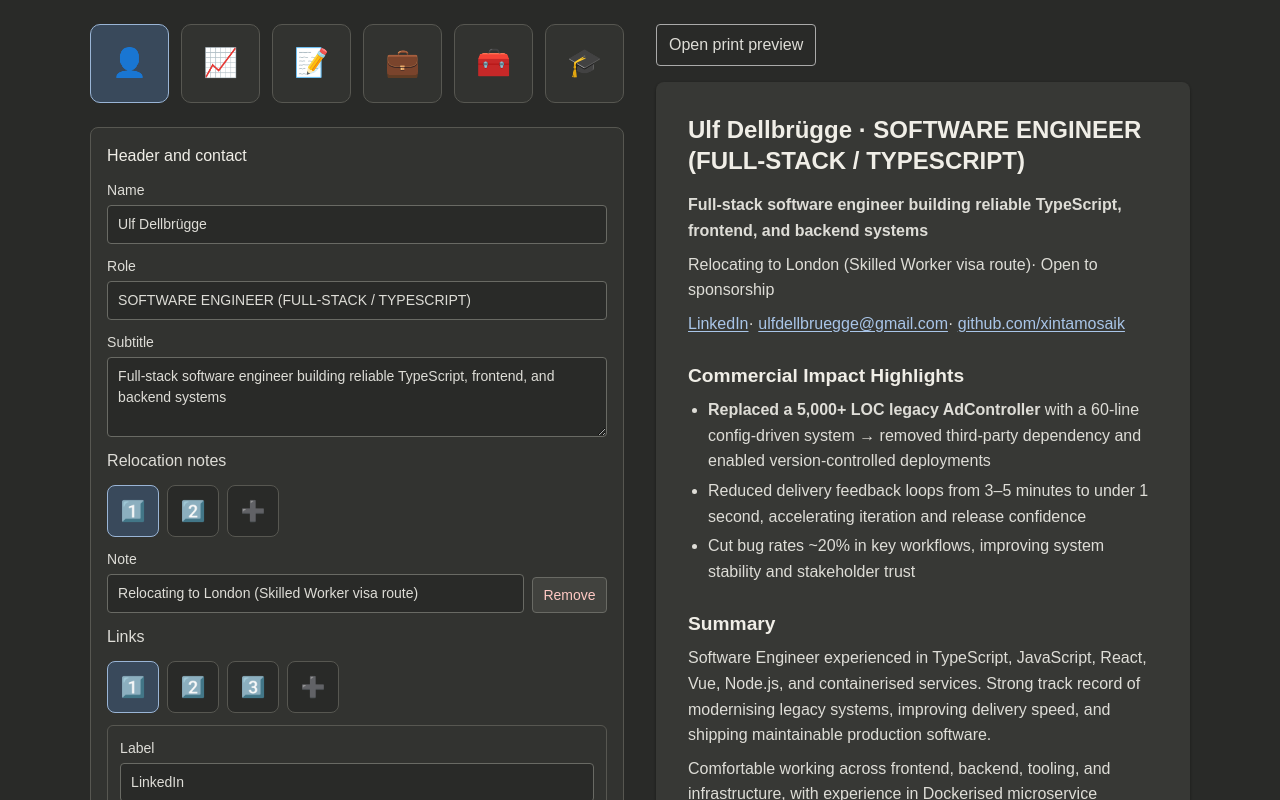
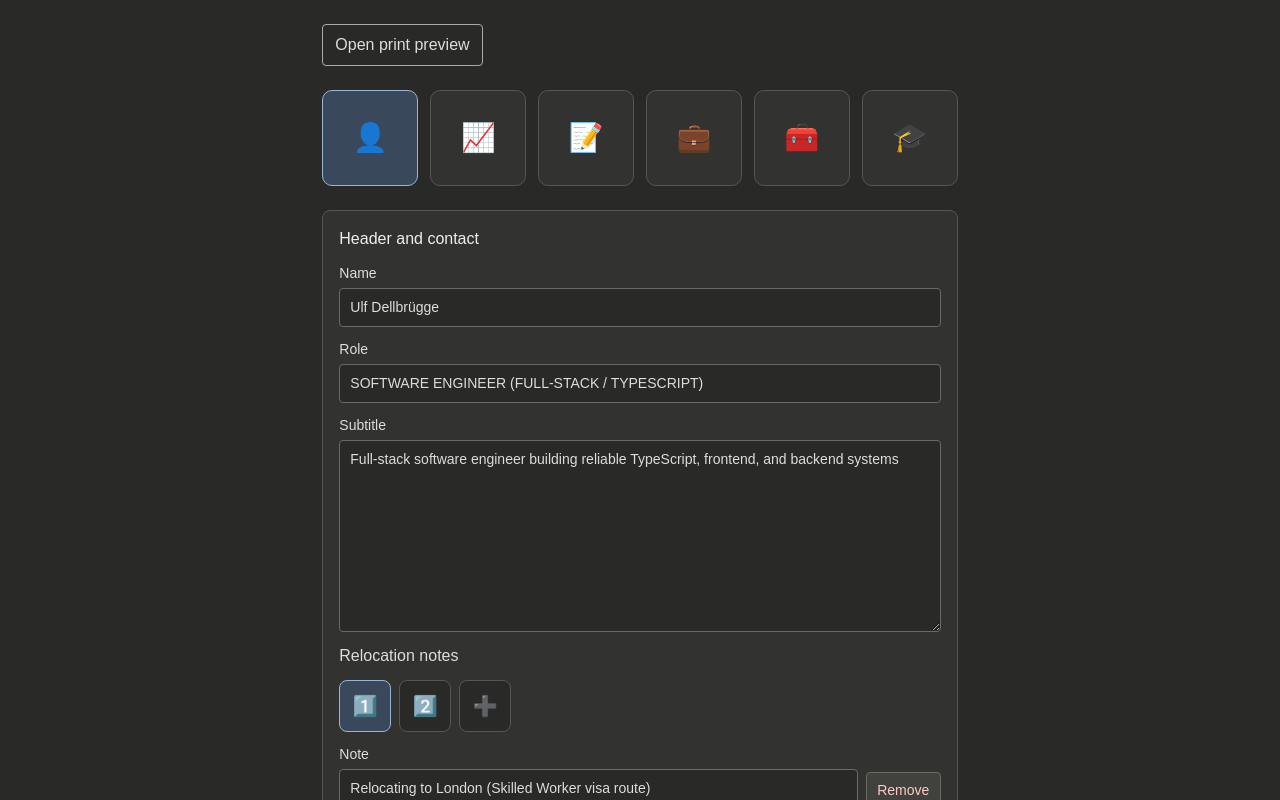
Before and after one commit to xintamosaik/vc36, a SvelteKit app: page / in a window 1280 px wide. Shown: the top 800 px of the page. Built offline with nearby package versions, Linux system fonts and the light colour scheme.

Commit message:
longer textareas

```diff
--- a/src/lib/components/cv/editors/EducationEntryEditor.svelte
+++ b/src/lib/components/cv/editors/EducationEntryEditor.svelte
@@ -21,8 +21,10 @@
 	<label class="cv-editor-field">Location <input bind:value={entry.location} /></label>
 	<label class="cv-editor-field">
 		Specialization
-		<textarea bind:value={entry.specialization} placeholder="Wrap bold text in ##double hashes##"
-		></textarea>
+		<textarea
+			class="cv-editor-field-long"
+			bind:value={entry.specialization}
+			placeholder="Wrap bold text in ##double hashes##"></textarea>
 	</label>
 	<button class="cv-editor-button cv-editor-button-danger" type="button" onclick={onRemove}
 		>Remove education</button
--- a/src/lib/components/cv/editors/ExperienceBulletEditor.svelte
+++ b/src/lib/components/cv/editors/ExperienceBulletEditor.svelte
@@ -22,8 +22,10 @@
 	</label>
 	<label class="cv-editor-field">
 		Bullet text
-		<textarea bind:value={bullet.content} placeholder="Wrap bold text in ##double hashes##"
-		></textarea>
+		<textarea
+			class="cv-editor-field-long"
+			bind:value={bullet.content}
+			placeholder="Wrap bold text in ##double hashes##"></textarea>
 	</label>
 	<button class="cv-editor-button cv-editor-button-danger" type="button" onclick={onRemove}
 		>Remove bullet</button
--- a/src/lib/components/cv/editors/HeaderEditor.svelte
+++ b/src/lib/components/cv/editors/HeaderEditor.svelte
@@ -40,7 +40,7 @@
 	<label class="cv-editor-field">Role <input bind:value={data.role} /></label>
 	<label class="cv-editor-field">
 		Subtitle
-		<textarea bind:value={data.subtitle}></textarea>
+		<textarea class="cv-editor-field-long" bind:value={data.subtitle}></textarea>
 	</label>
 	<h3>Relocation notes</h3>
 	<ItemSelector
--- a/src/lib/components/cv/editors/HighlightEditor.svelte
+++ b/src/lib/components/cv/editors/HighlightEditor.svelte
@@ -13,7 +13,10 @@
 <div class="cv-editor-entry">
 	<label class="cv-editor-field">
 		Highlight
-		<textarea bind:value={highlight} placeholder="Wrap bold text in ##double hashes##"></textarea>
+		<textarea
+			class="cv-editor-field-long"
+			bind:value={highlight}
+			placeholder="Wrap bold text in ##double hashes##"></textarea>
 	</label>
 	<button class="cv-editor-button cv-editor-button-danger" type="button" onclick={onRemove}
 		>Remove highlight</button
--- a/src/lib/components/cv/editors/SkillEditor.svelte
+++ b/src/lib/components/cv/editors/SkillEditor.svelte
@@ -14,7 +14,10 @@
 	<label class="cv-editor-field">Label <input bind:value={skill.label} /></label>
 	<label class="cv-editor-field">
 		Skills
-		<textarea bind:value={skill.value} placeholder="Wrap bold text in ##double hashes##"></textarea>
+		<textarea
+			class="cv-editor-field-long"
+			bind:value={skill.value}
+			placeholder="Wrap bold text in ##double hashes##"></textarea>
 	</label>
 	<button class="cv-editor-button cv-editor-button-danger" type="button" onclick={onRemove}
 		>Remove skill group</button
--- a/src/lib/components/cv/editors/SummaryParagraphEditor.svelte
+++ b/src/lib/components/cv/editors/SummaryParagraphEditor.svelte
@@ -11,7 +11,10 @@
 <div class="cv-editor-entry">
 	<label class="cv-editor-field">
 		Paragraph
-		<textarea bind:value={paragraph} placeholder="Wrap bold text in ##double hashes##"></textarea>
+		<textarea
+			class="cv-editor-field-long"
+			bind:value={paragraph}
+			placeholder="Wrap bold text in ##double hashes##"></textarea>
 	</label>
 	<button class="cv-editor-button cv-editor-button-danger" type="button" onclick={onRemove}
 		>Remove paragraph</button
--- a/src/routes/+page.svelte
+++ b/src/routes/+page.svelte
@@ -1,6 +1,5 @@
 <script lang="ts">
 	import '#lib/components/cv/editors/editor.css';
-	import CvDocument from '#lib/components/cv/CvDocument.svelte';
 	import HeaderEditor from '#lib/components/cv/editors/HeaderEditor.svelte';
 	import CommercialImpactEditor from '#lib/components/cv/editors/CommercialImpactEditor.svelte';
 	import SummaryEditor from '#lib/components/cv/editors/SummaryEditor.svelte';
@@ -95,10 +94,14 @@
 	<title>CV - Ulf Dellbrügge</title>
 </svelte:head>
 
-<div
-	class="cv-workspace mx-auto grid min-h-screen w-full grid-cols-1 items-start justify-center gap-8 px-4 py-6 min-[1200px]:w-fit min-[1200px]:grid-cols-[60ch_60ch] min-[1200px]:px-0"
->
-	<aside class="cv-tools w-full max-w-[75ch] space-y-6">
+<main class="cv-workspace mx-auto min-h-screen w-full max-w-[75ch] px-4 py-6">
+	<div class="mb-6">
+		<a
+			class="inline-block rounded border border-[#aaa] px-3 py-2 no-underline hover:bg-white/10"
+			href={resolve('/print-preview')}>Open print preview</a
+		>
+	</div>
+	<section class="cv-tools space-y-6" aria-label="CV editor">
 		{#if isLoading}
 			<p role="status">Loading saved CV data…</p>
 		{:else if loadError}
@@ -150,14 +153,5 @@
 				<EducationEditor bind:data={cv.education} onSave={() => saveSection('education')} />
 			{/if}
 		{/if}
-	</aside>
-	<section class="cv-preview w-full max-w-[75ch]">
-		<div class="mb-4">
-			<a
-				class="inline-block rounded border border-[#aaa] px-3 py-2 no-underline hover:bg-white/10"
-				href={resolve('/print-preview')}>Open print preview</a
-			>
-		</div>
-		<CvDocument data={cv} />
 	</section>
-</div>
+</main>
```
Also changed, not shown: src/lib/components/cv/editors/editor.css.
